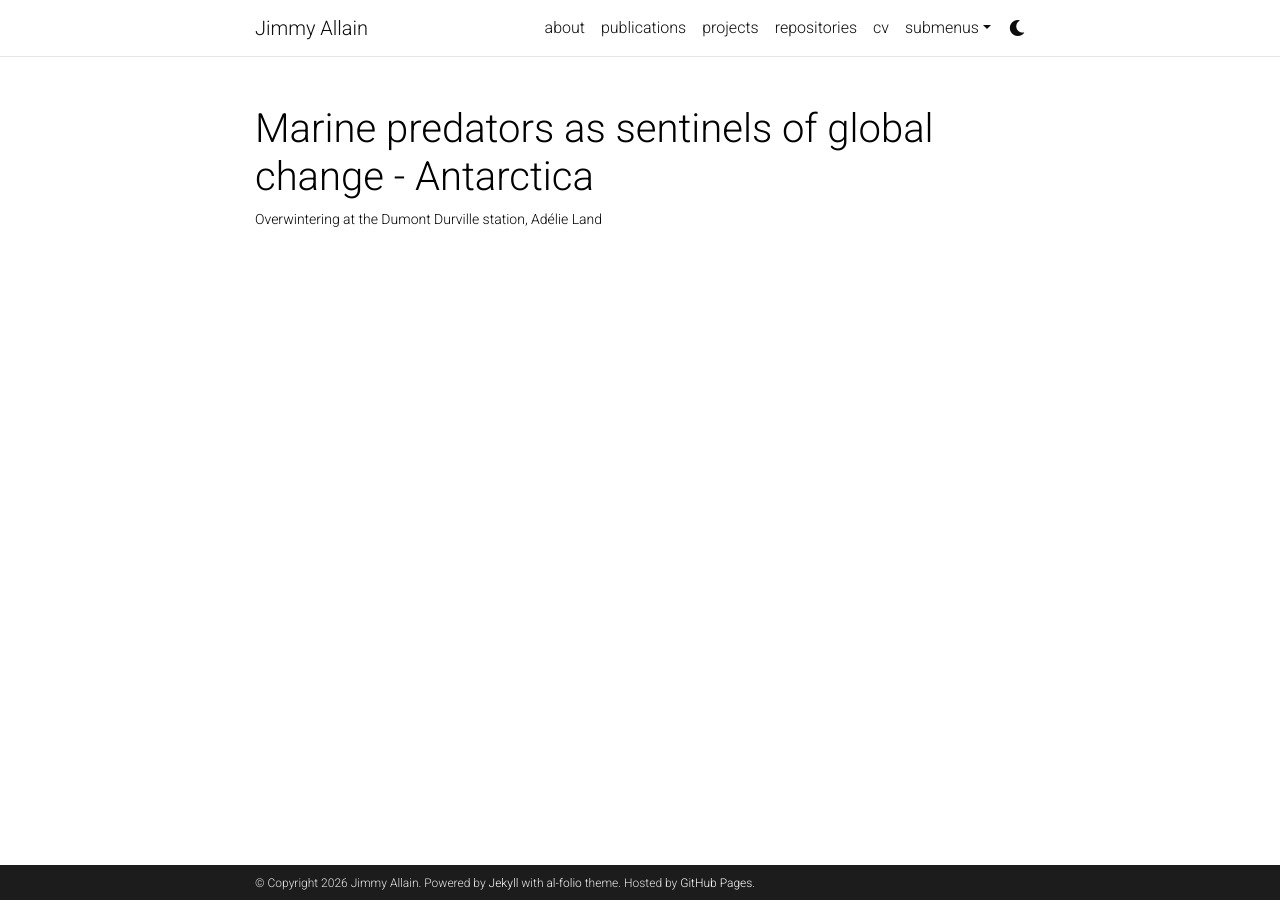
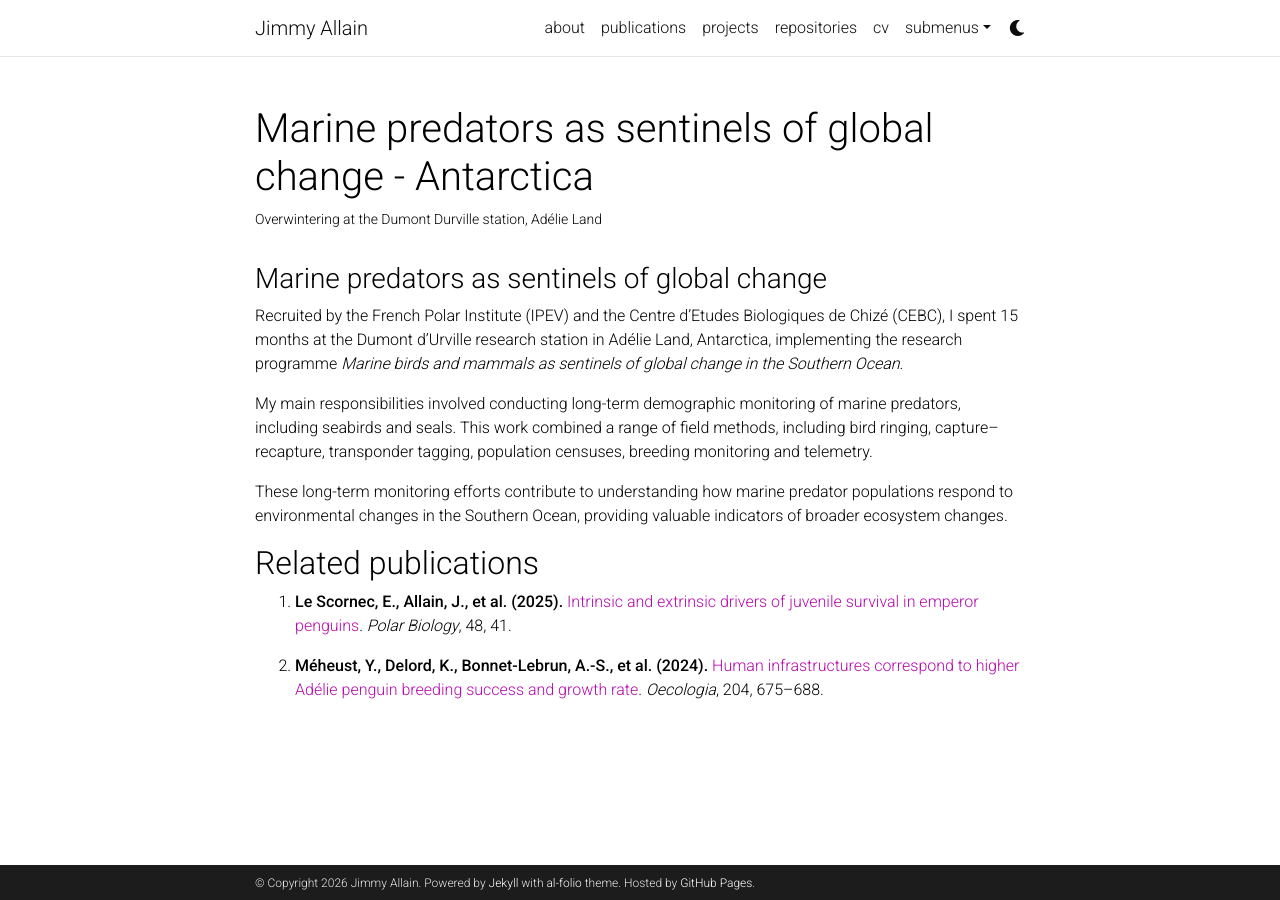
Before and after one commit to jimmyallain/jimmyallain.github.io, a Jekyll site: the page built from _projects/4_project.md, in a window 1280 px wide. Built offline with Jekyll 4.4.1, drawn with Linux system fonts in a browser that asks for light colours; comment, search, counter and statistics services are not loaded; a style sheet for code colours, icons or effects is not loaded.

Commit message:
Update 4_project.md

```diff
--- a/_projects/4_project.md
+++ b/_projects/4_project.md
@@ -6,3 +6,16 @@ img: assets/img/6.jpg
 importance: 4
 category: research
 ---
+### Marine predators as sentinels of global change
+
+Recruited by the French Polar Institute (IPEV) and the Centre d'Etudes Biologiques de Chizé (CEBC), I spent 15 months at the Dumont d’Urville research station in Adélie Land, Antarctica, implementing the research programme *Marine birds and mammals as sentinels of global change in the Southern Ocean*.
+
+My main responsibilities involved conducting long-term demographic monitoring of marine predators, including seabirds and seals. This work combined a range of field methods, including bird ringing, capture–recapture, transponder tagging, population censuses, breeding monitoring and telemetry.
+
+These long-term monitoring efforts contribute to understanding how marine predator populations respond to environmental changes in the Southern Ocean, providing valuable indicators of broader ecosystem changes.
+
+## Related publications
+
+1. **Le Scornec, E., Allain, J., et al. (2025).** [Intrinsic and extrinsic drivers of juvenile survival in emperor penguins](https://doi.org/10.1007/s00300-025-03369-7). *Polar Biology*, 48, 41.
+
+2. **Méheust, Y., Delord, K., Bonnet-Lebrun, A.-S., et al. (2024).** [Human infrastructures correspond to higher Adélie penguin breeding success and growth rate](https://doi.org/10.1007/s00442-024-05523-0). *Oecologia*, 204, 675–688.
```
